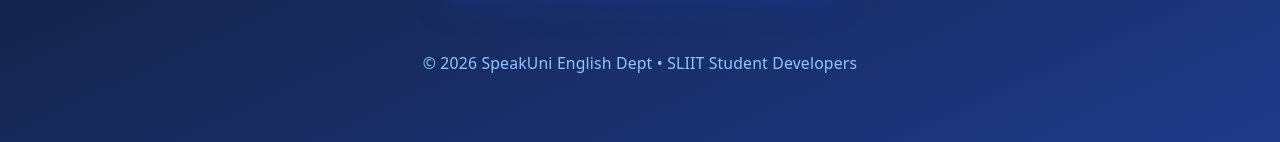
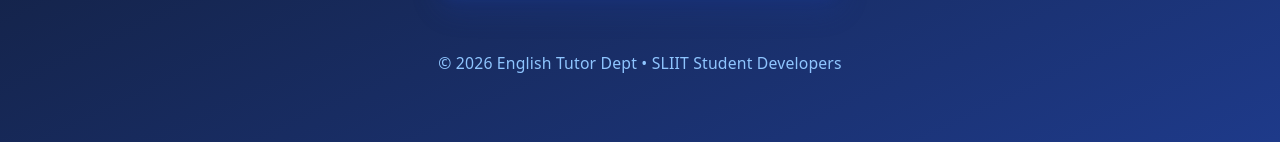
Before and after one commit to Janith303/English-Tutor, a React (Vite) app in the folder frontend/: page / in a window 1280 px wide. Shown: the part 4900-5042 px from the top of the page. Built offline with nearby package versions, Linux system fonts and the light colour scheme.

Commit message:
footer name change

```diff
--- a/frontend/src/components/Footer.jsx
+++ b/frontend/src/components/Footer.jsx
@@ -33,7 +33,7 @@ export default function Footer() {
 
         {/* Updated Footer Text to reflect your specific SLIIT context */}
         <p className="mt-12 text-sm text-blue-300 font-medium">
-          © {new Date().getFullYear()} SpeakUni English Dept • SLIIT Student Developers
+          © {new Date().getFullYear()} English Tutor Dept • SLIIT Student Developers
         </p>
       </div>
     </footer>
```
